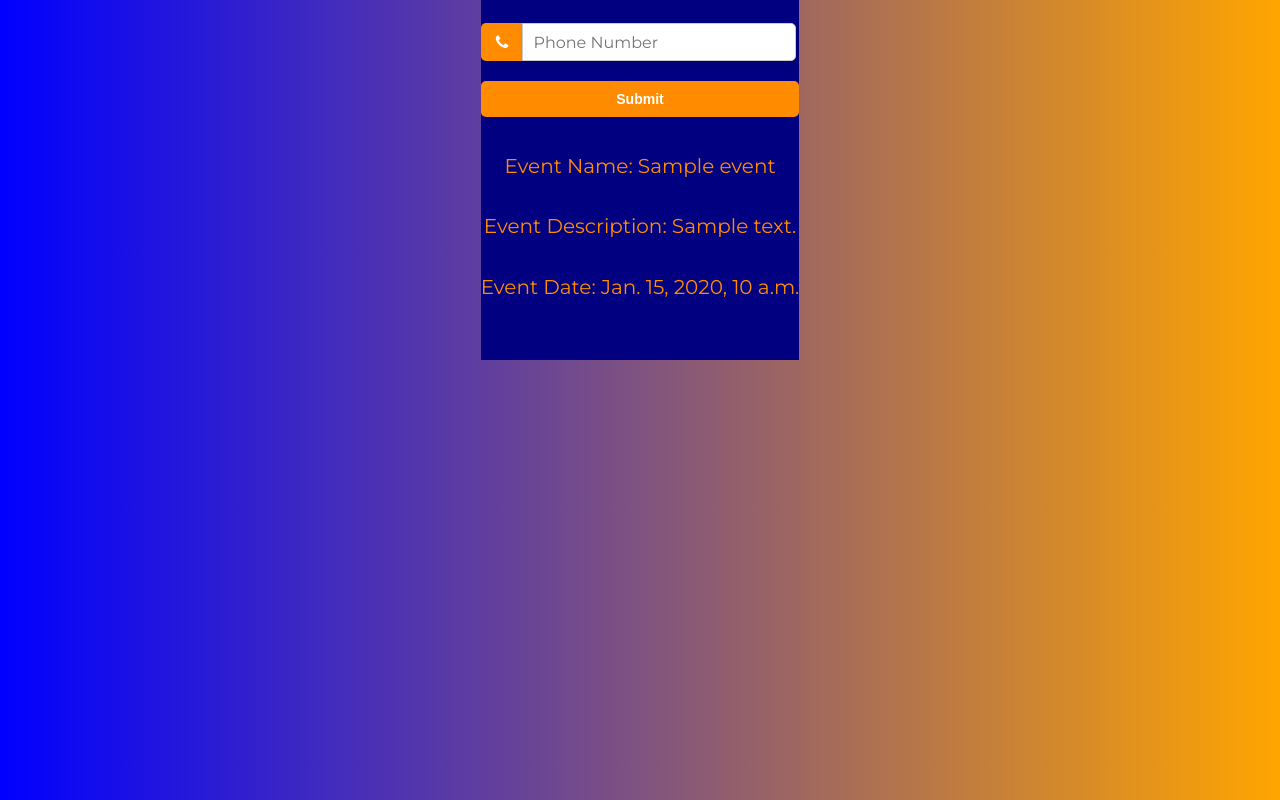
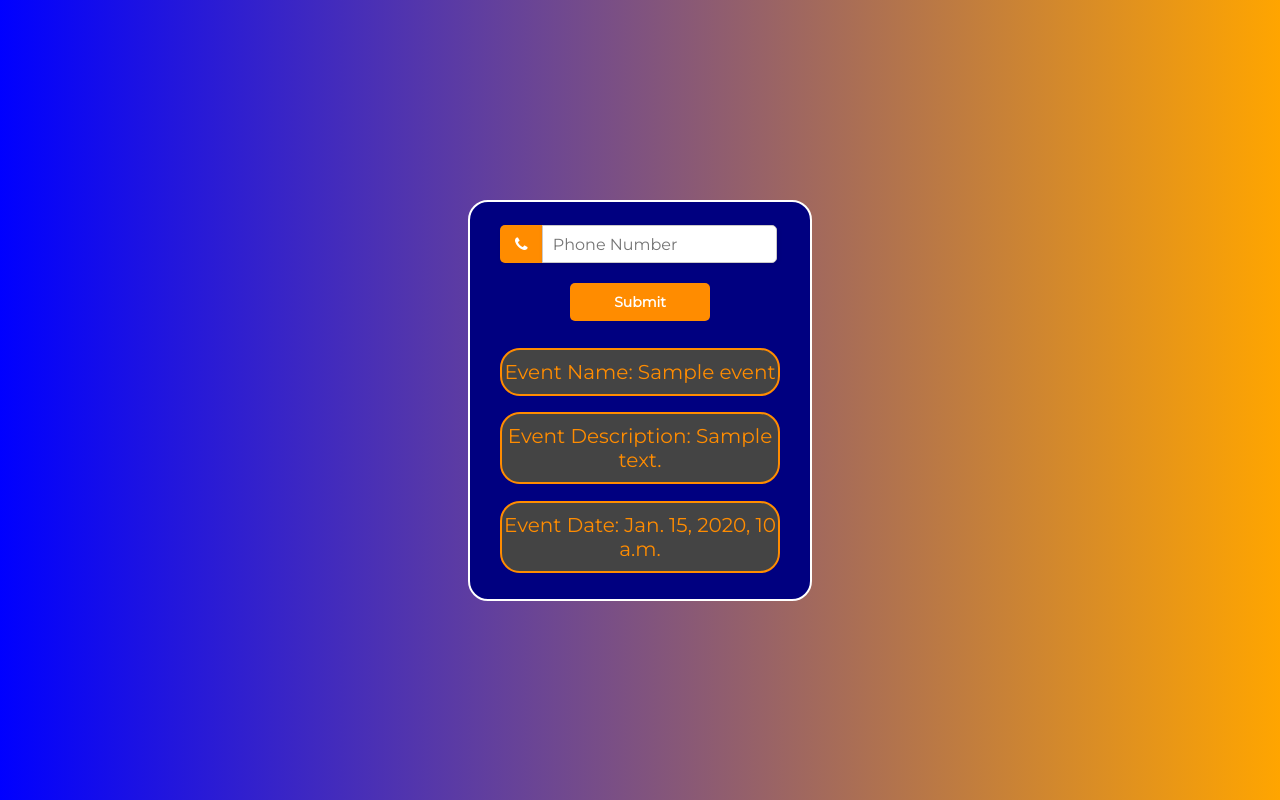
Before and after one commit to brandonzhu09/hoos-together, a Django app: page /join/1 in a window 1280 px wide. Run offline with Django 4.2, Linux system fonts and the light colour scheme; tables that the repository leaves empty hold one stand-in row (values such as "Sample post").

Commit message:
css more

```diff
--- a/gittogether/interface/templates/createPage.html
+++ b/gittogether/interface/templates/createPage.html
@@ -42,7 +42,7 @@
       min-height: 400px;
       padding: 10px 0;
       margin: auto;
-      border-radius: 5px;
+      border-radius: 20px;
       border: solid 1px #ccc;
       box-shadow: 1px 2px 5px rgba(0,0,0,.31);
       background: #000080;
--- a/gittogether/interface/templates/joinPage.html
+++ b/gittogether/interface/templates/joinPage.html
@@ -16,16 +16,21 @@
       body, div, h1, form, input, p {
       padding: 0;
       margin: 0;
+
       outline: none;
       font-family: 'Montserrat';
       font-size: 16px;
       color: #FF8C00;
       }
       h2 {
+      font-family: 'Montserrat';
       padding: 10px 0;
       font-size: 20px;
       font-weight: 300;
       text-align: center;
+      background-color: #444444;
+      border: 2px solid;
+      border-radius: 20px
       }
       p {
       font-size: 12px;
@@ -40,6 +45,8 @@
       max-width: 340px;
       min-height: 340px;
       padding: 10px 0;
+      border: 2px white solid;
+      border-radius: 20px;
       margin: auto;
       background: #000080;
       }
@@ -123,6 +130,8 @@
       margin: 10px auto;
       border-radius: 5px;
       border: none;
+      width: 50%;
+      font-family: 'Montserrat';
       background: #FF8C00;
       font-size: 14px;
       font-weight: 600;
@@ -136,8 +145,9 @@
 <body>
 
 
-    <form method="POST">
+
         <div class="main-block">
+            <form method="POST">
             <label id="icon" for="name"><i class="fa fa-phone"></i></label>
             <input type = "tel" name="phoneNumber" placeholder="Phone Number" pattern="[0-9]{3}[0-9]{3}[0-9]{4}" required maxlength="10" placeholder="Enter Phone Number"/>
             <div class="btn-block">
@@ -146,7 +156,8 @@
             <h2>Event Name: {{eventName}}</h2>
             <h2>Event Description: {{eventDesc}}</h2>
             <h2>Event Date: {{eventDate}} </h2>
+            </form>
         </div>
-    </form>
+
 </body>
 </html>
```
